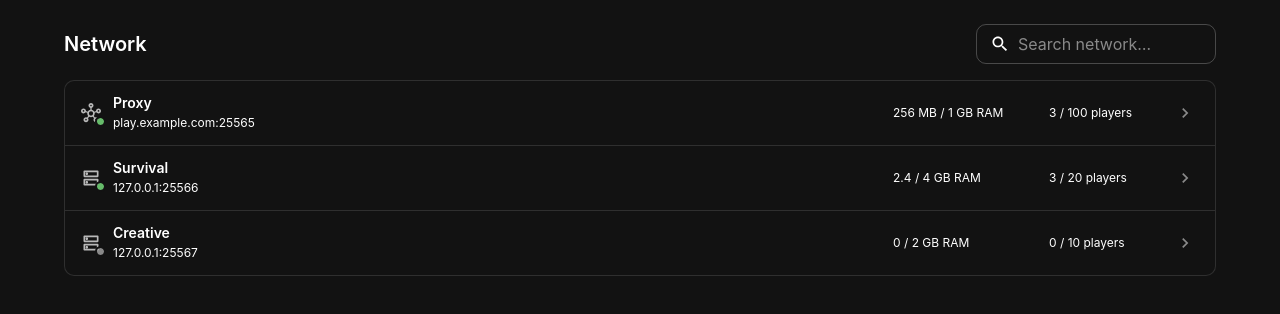
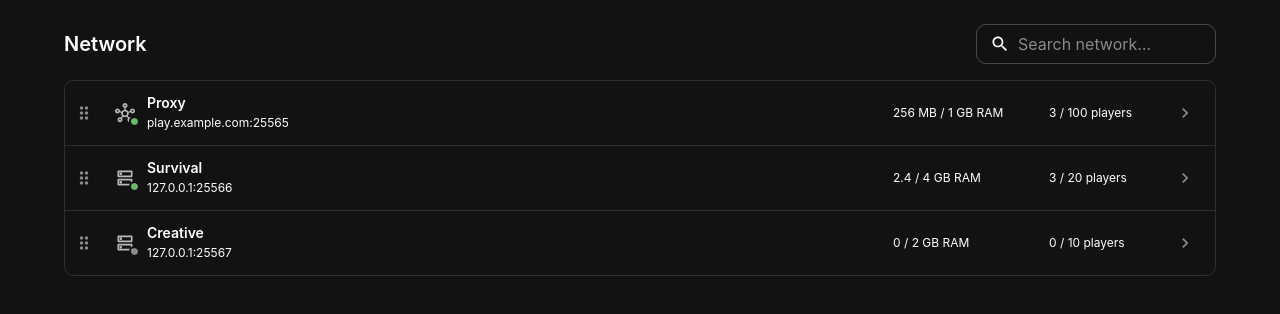
Before and after one commit to virtualWinter/smol-mc-panel, a React (Vite) app: page / in a window 1280 px wide. Shown: the top 314 px of the page. Built offline with nearby package versions, Linux system fonts and the light colour scheme.

Commit message:
Add accessible server list reordering with locally saved order

```diff
--- a/package.json
+++ b/package.json
@@ -11,6 +11,9 @@
     "preview": "vite preview"
   },
   "dependencies": {
+    "@dnd-kit/core": "^6.3.1",
+    "@dnd-kit/sortable": "^10.0.0",
+    "@dnd-kit/utilities": "^3.2.2",
     "@emotion/react": "^11.14.0",
     "@emotion/styled": "^11.14.1",
     "@mui/icons-material": "^9.5.0",
--- a/src/components/ServerOverview.tsx
+++ b/src/components/ServerOverview.tsx
@@ -1,11 +1,15 @@
 import { useState } from 'react'
 import { Divider, InputAdornment, Paper, Stack, TextField, Typography } from '@mui/material'
 import SearchIcon from '@mui/icons-material/Search'
-import ServerCard from './ServerCard'
+import SortableServerRow from './SortableServerRow'
+import { closestCenter, DndContext, KeyboardSensor, PointerSensor, useSensor, useSensors } from '@dnd-kit/core'
+import { SortableContext, sortableKeyboardCoordinates, verticalListSortingStrategy } from '@dnd-kit/sortable'
+import { restrictToVerticalAxis } from './sortConstraints'
 import { useMock } from '../data/MockProvider'
 
 export default function ServerOverview() {
-  const { servers } = useMock()
+  const { servers, reorderServers } = useMock()
+  const sensors = useSensors(useSensor(PointerSensor, { activationConstraint: { distance: 5 } }), useSensor(KeyboardSensor, { coordinateGetter: sortableKeyboardCoordinates }))
   const [search, setSearch] = useState('')
   const filtered = servers.filter((server) => `${server.name} ${server.address}`.toLowerCase().includes(search.toLowerCase()))
 
@@ -26,10 +30,14 @@ export default function ServerOverview() {
         />
       </Stack>
       <Paper variant="outlined" sx={{ overflow: 'hidden' }}>
+        <DndContext sensors={sensors} collisionDetection={closestCenter} modifiers={[restrictToVerticalAxis]} onDragEnd={({ active, over }) => { if (over) reorderServers(String(active.id), String(over.id)) }}>
+        <SortableContext items={filtered.map((server) => server.id)} strategy={verticalListSortingStrategy}>
         <Stack divider={<Divider />}>
-          {filtered.map((server) => <ServerCard key={server.id} server={server} />)}
+          {filtered.map((server) => <SortableServerRow key={server.id} server={server} />)}
           {filtered.length === 0 && <Typography color="text.secondary" sx={{ py: 4, textAlign: 'center' }}>No matches</Typography>}
         </Stack>
+        </SortableContext>
+        </DndContext>
       </Paper>
     </Stack>
   )
--- /dev/null
+++ b/src/components/SortableServerRow.tsx
@@ -0,0 +1,18 @@
+import { Box, IconButton } from '@mui/material'
+import DragIndicatorIcon from '@mui/icons-material/DragIndicator'
+import { useSortable } from '@dnd-kit/sortable'
+import { CSS } from '@dnd-kit/utilities'
+import ServerCard from './ServerCard'
+import type { ServerProps } from '../types'
+
+export default function SortableServerRow({ server }: ServerProps) {
+  const { attributes, listeners, setNodeRef, setActivatorNodeRef, transform, transition, isDragging } = useSortable({ id: server.id })
+  return (
+    <Box ref={setNodeRef} style={{ transform: CSS.Transform.toString(transform), transition }} sx={{ display: 'flex', alignItems: 'center', position: 'relative', zIndex: isDragging ? 1 : 0, bgcolor: 'background.paper', opacity: isDragging ? 0.8 : 1, '& > a': { flex: 1, minWidth: 0 } }}>
+      <IconButton ref={setActivatorNodeRef} {...attributes} {...listeners} aria-label={`Reorder ${server.name}`} size="small" sx={{ ml: 0.5, color: 'text.disabled', cursor: isDragging ? 'grabbing' : 'grab', touchAction: 'none', '&:hover, &:focus-visible': { color: 'text.primary' } }}>
+        <DragIndicatorIcon fontSize="small" />
+      </IconButton>
+      <ServerCard server={server} />
+    </Box>
+  )
+}
--- /dev/null
+++ b/src/components/sortConstraints.ts
@@ -0,0 +1,3 @@
+import type { Modifier } from '@dnd-kit/core'
+
+export const restrictToVerticalAxis: Modifier = ({ transform }) => ({ ...transform, x: 0 })
--- a/src/data/MockProvider.tsx
+++ b/src/data/MockProvider.tsx
@@ -1,4 +1,4 @@
-import { createContext, useContext, useState } from 'react'
+import { createContext, useContext, useEffect, useState } from 'react'
 import { networkServers } from './mockData'
 import type { ReactNode } from 'react'
 import type { Server } from '../types'
@@ -6,13 +6,35 @@ import type { Server } from '../types'
 interface MockState {
   servers: Server[]
   updateServer: (id: string, changes: Partial<Server>) => void
+  reorderServers: (activeId: string, overId: string) => void
 }
 const MockContext = createContext<MockState | null>(null)
 
 export function MockProvider({ children }: { children: ReactNode }) {
-  const [servers, setServers] = useState(networkServers)
+  const [servers, setServers] = useState(() => {
+    try {
+      const order: unknown = JSON.parse(localStorage.getItem('server-order') ?? '[]')
+      if (Array.isArray(order) && order.every((id) => typeof id === 'string')) {
+        const rank = (id: string) => order.includes(id) ? order.indexOf(id) : order.length
+        return [...networkServers].sort((a, b) => rank(a.id) - rank(b.id))
+      }
+    } catch { /* Storage may be unavailable. */ }
+    return networkServers
+  })
+  useEffect(() => {
+    try { localStorage.setItem('server-order', JSON.stringify(servers.map((server) => server.id))) } catch { /* Keep ordering in memory if storage is unavailable. */ }
+  }, [servers])
+  const reorderServers = (activeId: string, overId: string) => setServers((current) => {
+    const from = current.findIndex((server) => server.id === activeId)
+    const to = current.findIndex((server) => server.id === overId)
+    if (from < 0 || to < 0 || from === to) return current
+    const next = [...current]
+    const [moved] = next.splice(from, 1)
+    next.splice(to, 0, moved)
+    return next
+  })
   const updateServer: MockState['updateServer'] = (id, changes) => setServers((current) => current.map((server) => server.id === id ? { ...server, ...changes } : server))
-  return <MockContext.Provider value={{ servers, updateServer }}>{children}</MockContext.Provider>
+  return <MockContext.Provider value={{ servers, updateServer, reorderServers }}>{children}</MockContext.Provider>
 }
 
 export function useMock() {
```
Also changed, not shown: 1 other file (tests, documents, lock files or other folders).
